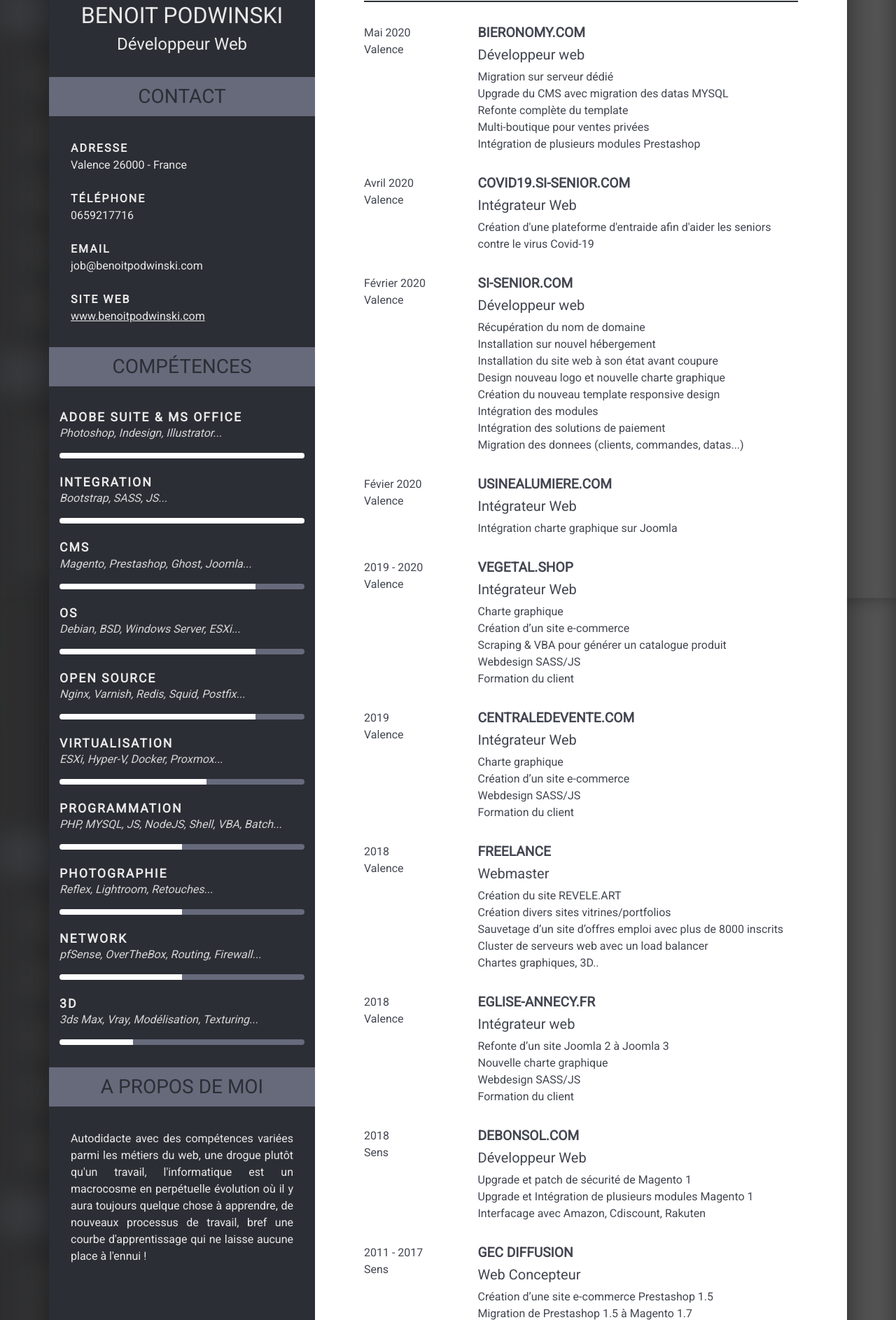
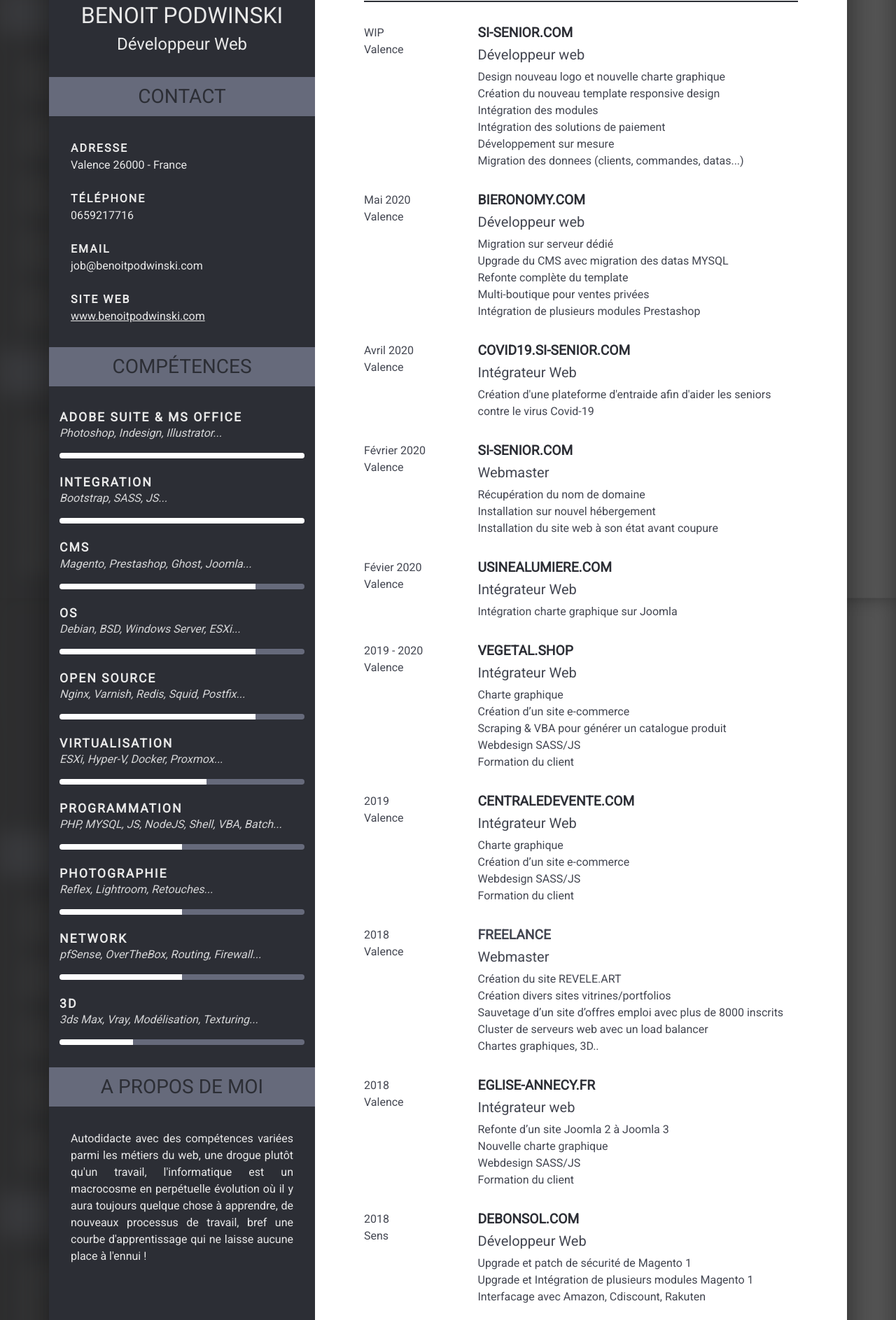
Before and after one commit to bpodwinski/oc_02_cv, a website built with webpack: page index.html in a window 1280 px wide. Shown: the part 349-2235 px from the top of the page at 70% size. Built offline with nearby package versions, Linux system fonts and the light colour scheme.

Commit message:
update si-senior.com

```diff
--- a/assets/scss/_mobile.scss
+++ b/assets/scss/_mobile.scss
@@ -60,7 +60,7 @@
   transition: all 0.2s ease-in;
 
   &:hover {
-    color: lighten($bgdark, 20%);
+    color: lighten($bgdark, 20%) !important;
   }
 }
 
@@ -242,6 +242,11 @@
           margin: 0 auto;
           background-color: rgba($color: #000000, $alpha: 0.1);
         }
+
+        a {
+          color: $yellow;
+          text-decoration: none;
+        }
       }
     }
 
--- a/index.html
+++ b/index.html
@@ -170,11 +170,29 @@
                             <h3><i class="fas fa-briefcase"></i> Expérience professionelle</h3>
                             <article class="row pb-3 mb-3">
                                 <div class="col-12 col-md-3 mb-3">
+                                    <time class="date" datetime="2020-05-01">WIP</time>
+                                    <div class="location">Valence</div>
+                                </div>
+                                <div class="col-12 col-md-9">
+                                    <h4 class="post"><a href="//si-senior.com/" target="_blank">si-senior.com</a></h4>
+                                    <h5 class="type">Développeur web</h5>
+                                    <div class="description">
+                                        <p>Design nouveau logo et nouvelle charte graphique</p>
+                                        <p>Création du nouveau template responsive design</p>
+                                        <p>Intégration des modules</p>
+                                        <p>Intégration des solutions de paiement</p>
+                                        <p>Développement sur mesure</p>
+                                        <p>Migration des donnees (clients, commandes, datas...)</p>
+                                    </div>
+                                </div>
+                            </article>
+                            <article class="row pb-3 mb-3">
+                                <div class="col-12 col-md-3 mb-3">
                                     <time class="date" datetime="2020-05-01">Mai 2020</time>
                                     <div class="location">Valence</div>
                                 </div>
                                 <div class="col-12 col-md-9">
-                                    <h4 class="post">bieronomy.com</h4>
+                                    <h4 class="post"><a href="//bieronomy.com/" target="_blank">bieronomy.com</a></h4>
                                     <h5 class="type">Développeur web</h5>
                                     <div class="description">
                                         <p>Migration sur serveur dédié</p>
@@ -191,7 +209,8 @@
                                     <div class="location">Valence</div>
                                 </div>
                                 <div class="col-12 col-md-9">
-                                    <h4 class="post">covid19.si-senior.com</h4>
+                                    <h4 class="post"><a href="//covid19.si-senior.com/"
+                                            target="_blank">covid19.si-senior.com</a></h4>
                                     <h5 class="type">Intégrateur Web</h5>
                                     <div class="description">
                                         <p>Création d'une plateforme d'entraide afin d'aider les seniors contre le virus
@@ -205,17 +224,12 @@
                                     <div class="location">Valence</div>
                                 </div>
                                 <div class="col-12 col-md-9">
-                                    <h4 class="post">si-senior.com</h4>
-                                    <h5 class="type">Développeur web</h5>
+                                    <h4 class="post"><a href="//si-senior.com/" target="_blank">si-senior.com</a></h4>
+                                    <h5 class="type">Webmaster</h5>
                                     <div class="description">
                                         <p>Récupération du nom de domaine</p>
                                         <p>Installation sur nouvel hébergement</p>
                                         <p>Installation du site web à son état avant coupure</p>
-                                        <p>Design nouveau logo et nouvelle charte graphique</p>
-                                        <p>Création du nouveau template responsive design</p>
-                                        <p>Intégration des modules</p>
-                                        <p>Intégration des solutions de paiement</p>
-                                        <p>Migration des donnees (clients, commandes, datas...)</p>
                                     </div>
                                 </div>
                             </article>
@@ -225,7 +239,8 @@
                                     <div class="location">Valence</div>
                                 </div>
                                 <div class="col-12 col-md-9">
-                                    <h4 class="post">usinealumiere.com</h4>
+                                    <h4 class="post"><a href="//usinealumiere.com/"
+                                            target="_blank">usinealumiere.com</a></h4>
                                     <h5 class="type">Intégrateur Web</h5>
                                     <div class="description">
                                         <p>Intégration charte graphique sur Joomla</p>
@@ -238,7 +253,7 @@
                                     <div class="location">Valence</div>
                                 </div>
                                 <div class="col-12 col-md-9">
-                                    <h4 class="post">vegetal.shop</h4>
+                                    <h4 class="post"><a href="//vegetal.shop/" target="_blank">vegetal.shop</a></h4>
                                     <h5 class="type">Intégrateur Web</h5>
                                     <div class="description">
                                         <p>Charte graphique</p>
@@ -255,7 +270,8 @@
                                     <div class="location">Valence</div>
                                 </div>
                                 <div class="col-12 col-md-9">
-                                    <h4 class="post">centraledevente.com</h4>
+                                    <h4 class="post"><a href="//centraledevente.com/"
+                                            target="_blank">centraledevente.com</a></h4>
                                     <h5 class="type">Intégrateur Web</h5>
                                     <div class="description">
                                         <p>Charte graphique</p>
@@ -288,7 +304,8 @@
                                     <div class="location">Valence</div>
                                 </div>
                                 <div class="col-12 col-md-9">
-                                    <h4 class="post">eglise-annecy.fr</h4>
+                                    <h4 class="post"><a href="//eglise-annecy.fr/" target="_blank">eglise-annecy.fr</a>
+                                    </h4>
                                     <h5 class="type">Intégrateur web</h5>
                                     <div class="description">
                                         <p>Refonte d’un site Joomla 2 à Joomla 3</p>
@@ -304,7 +321,7 @@
                                     <div class="location">Sens</div>
                                 </div>
                                 <div class="col-12 col-md-9">
-                                    <h4 class="post">debonsol.com</h4>
+                                    <h4 class="post"><a href="//debonsol.com/" target="_blank">debonsol.com</a></h4>
                                     <h5 class="type">Développeur Web</h5>
                                     <div class="description">
                                         <p>Upgrade et patch de sécurité de Magento 1</p>
@@ -336,24 +353,6 @@
                                 </div>
                             </article>
                         </section>
-
-                        <section class="col-12 recommandation">
-                            <h3><i class="fas fa-pencil-alt"></i> Recommandations</h3>
-                            <article class="row">
-                                <div class="col-12 col-md-6">
-                                    <h4 class="name">John Doe</h4>
-                                    <div class="type">Directeur, Unknown Agency</div>
-                                    <div class="phone">Téléphone : 0659894512</div>
-                                    <div class="email">Email : john@unknown.agency</div>
-                                </div>
-                                <div class="col-12 col-md-6">
-                                    <h4 class="name">Monsieur Dupont</h4>
-                                    <div class="type">Directeur, Fake & Co</div>
-                                    <div class="phone">Téléphone : 0487540254</div>
-                                    <div class="email">Email : fake@and.co</div>
-                                </div>
-                            </article>
-                        </section>
                     </div>
                 </section>
             </div>
```
Also changed, not shown: assets/css/main.css.
